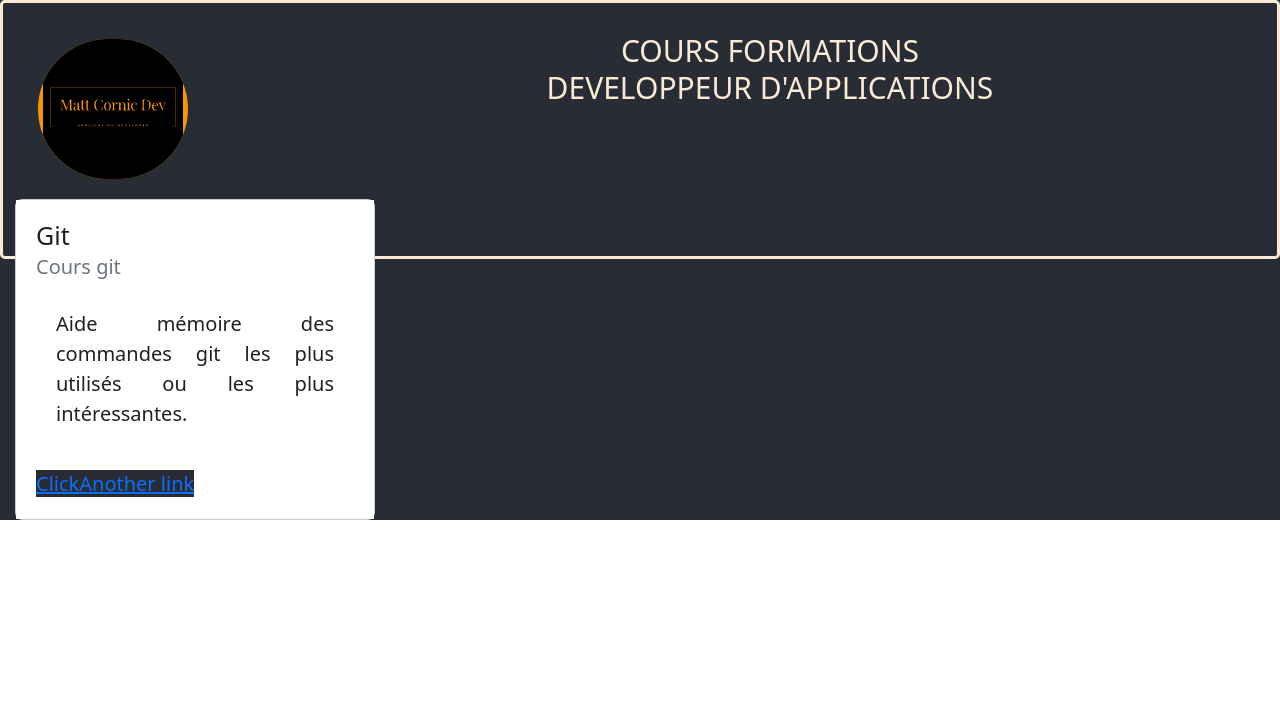
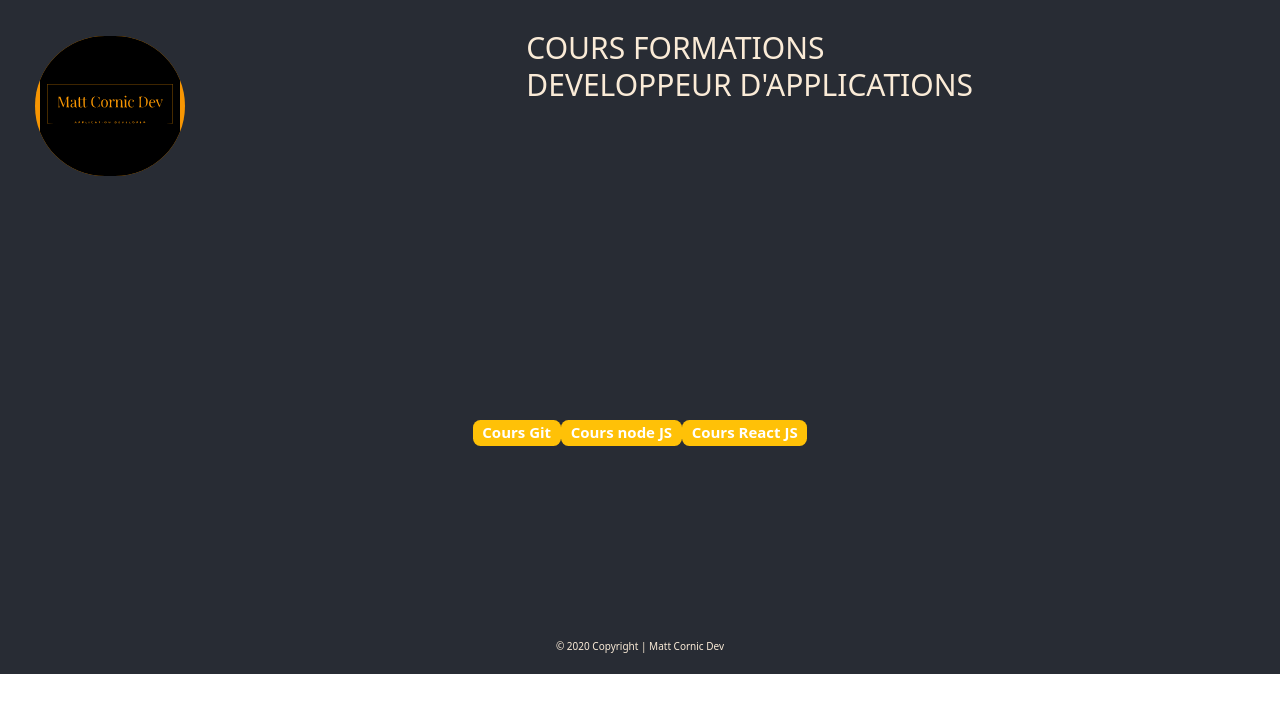
Before and after one commit to MattCornicDev/cours_formation, a React (Create React App) app: page / in a window 1280 px wide. Shown: the top 712 px of the page. Built offline with nearby package versions, Linux system fonts and the light colour scheme.

Commit message:
liaison de collection

```diff
--- a/src/components/affichageCours/AffichageCours.jsx
+++ b/src/components/affichageCours/AffichageCours.jsx
@@ -2,6 +2,8 @@
 import { Link } from 'react-router-dom';
 import './affichageCours.css';
 import 'bootstrap/dist/css/bootstrap.css';
+import { Container, Row, Col } from 'react-bootstrap';
+
 
 
 
@@ -11,15 +13,23 @@
     render() {
         return (
 
-            <div class="card">
-                <div class="card-body">
-                    <h5 class="card-title">Git</h5>
-                    <h6 class="card-subtitle mb-2 text-muted">Cours git</h6>
-                    <p class="card-text">Aide mémoire des commandes git les plus utilisés ou les plus intéressantes.</p>
-                    <Link to="/gitCours">Click</Link>
-                    <a href="#" class="card-link">Another link</a>
+            <>
+                <div>
+                    <Link to="/gitCours">
+                        <h3 className="badge bg-warning">
+                            Cours Git</h3>
+                    </Link>
+                    <Link to="/nodeCours">
+                        <h3 className="badge bg-warning">
+                            Cours node JS</h3>
+                    </Link>
+                    <Link to="/react_cours">
+                        <h3 className="badge bg-warning">
+                            Cours React JS</h3>
+                    </Link>
                 </div>
-            </div>
+
+            </>
 
             /*
         <Container>
--- a/src/pages/Home.jsx
+++ b/src/pages/Home.jsx
@@ -3,6 +3,8 @@
 import Navbar from '../components/navigation/Navbar';
 import Footer from '../components/footer/Footer';
 import { Container, Row, Col } from 'react-bootstrap';
+import 'bootstrap/dist/css/bootstrap.css';
+
 
 
 export default class Home extends Component {
@@ -12,13 +14,10 @@
                 <div>
                     <Navbar />
                 </div>
-                <Container>
-                    <Row>
-                        <Col>
-                            <AffichageCours />
-                        </Col>
-                    </Row>
-                </Container>
+                <div className="h-100 d-flex justify-content-evenly align-items-center">
+                    <AffichageCours />
+                </div>
+
                 <div>
                     <Footer />
                 </div>
--- a/src/pages/NodeCours.jsx
+++ b/src/pages/NodeCours.jsx
@@ -25,6 +25,7 @@
                 <a href="#bdd_terminal">Interagir avec la BDD via le terminal</a>
                 <a href="#supprimer">Supprimer et Ajouter des données</a>
                 <a href="#modifier">Modifier des données</a>
+                <a href="#Liens_entre_diff_collections">Etablir des liens</a>
 
 
                 <div className='d-inline'>
@@ -1221,6 +1222,12 @@
                         {'}'} )</code>
                 </pre>
 
+                <h4 id='Liens_entre_diff_collections'>Etablir des liens entre différentes collections</h4>
+
+                <p>Creons une deuxieme table qu'on appelera film favoris, <br />
+                    cette table aura un nom, un age et un film favoris ce film favoris ne prendra pas un string mais il sera relié à movies, on crée le model</p>
+
+
 
 
                 <p>Exercice</p>
--- a/src/pages/nodeCours.css
+++ b/src/pages/nodeCours.css
@@ -1,7 +1,7 @@
 html {
     scroll-behavior: smooth;
 }
-nav {
+.nav {
     display: flex;
     justify-content: center;
     position: fixed;
@@ -10,7 +10,7 @@
     border-radius: 5px;
     text-align: center;
     margin-bottom: -3rem;
-    border: solid;
+    border-left: solid 1px;
 
 
 }
@@ -23,7 +23,9 @@
     padding: 0 20px;
 }
 nav a:hover {
-    background: #f43c80;
+    background: #3cf4cc;
+    color: aliceblue;
+    font-size:13px;
 }
 .container{
     float: left;
```
